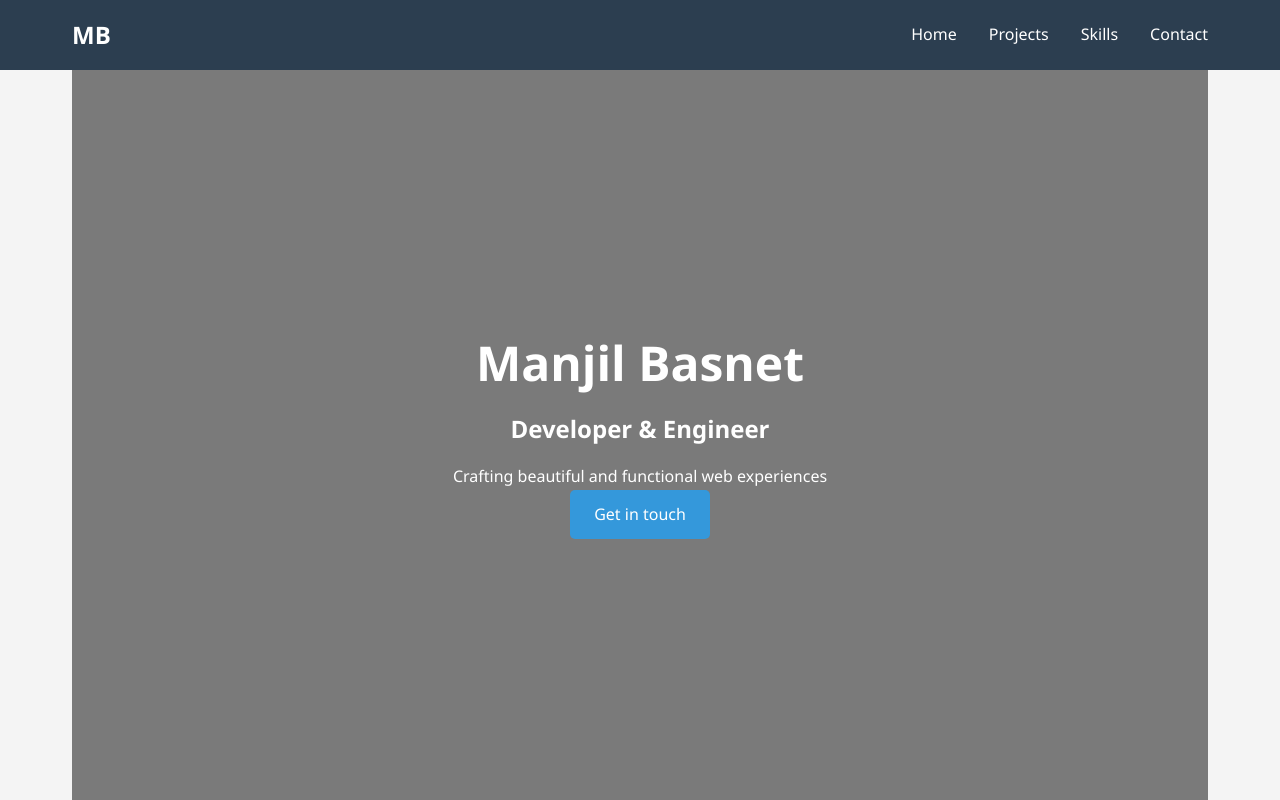
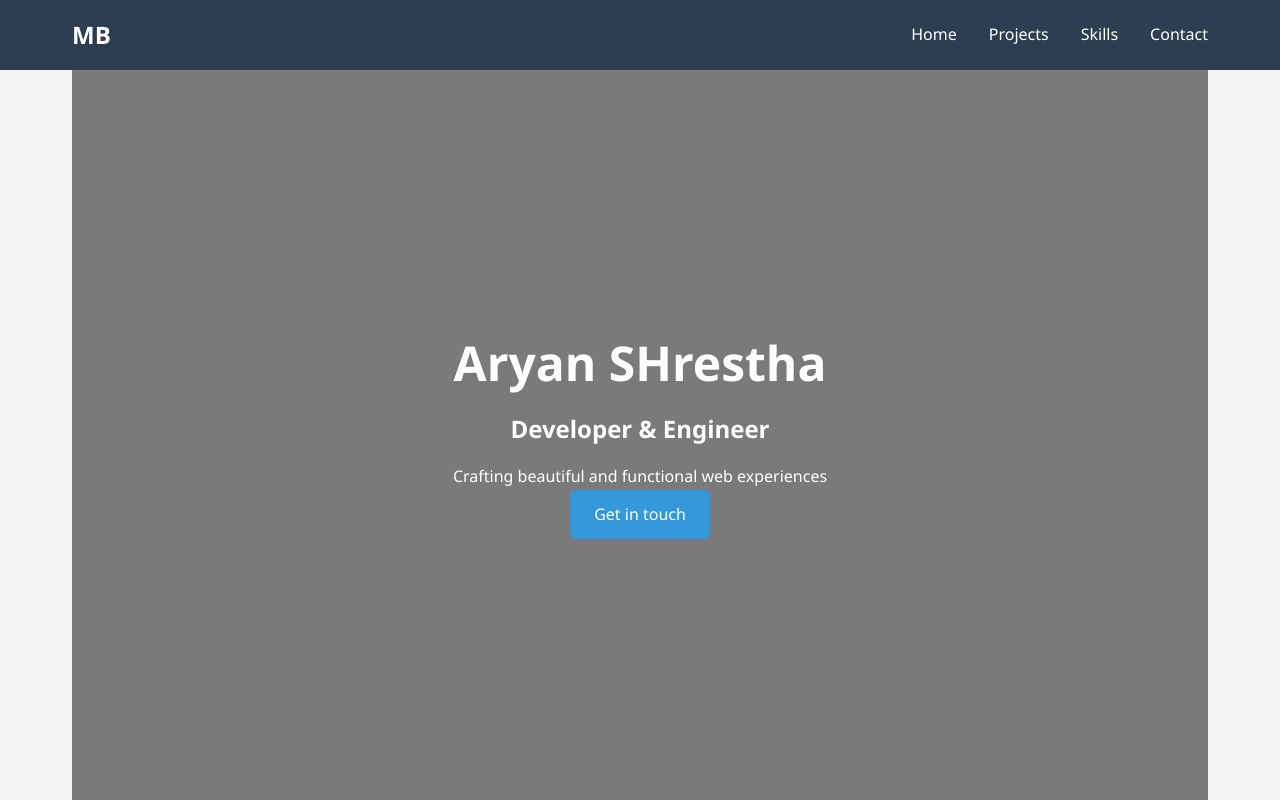
Before and after one commit to ManjilBasnetDev/portfolio, a plain HTML site: page index.html in a window 1280 px wide. Shown: the top 800 px of the page. Drawn offline with nearby package versions, Linux system fonts and the light colour scheme.

Commit message:
text changed

```diff
--- a/index.html
+++ b/index.html
@@ -28,7 +28,7 @@
 
     <main>
         <section id="home" class="hero">
-            <h1>Manjil Basnet</h1>
+            <h1>Aryan SHrestha</h1>
             <h2>Developer & Engineer</h2>
             <p>Crafting beautiful and functional web experiences</p>
             <a href="#contact" class="cta-button">Get in touch</a>
```
